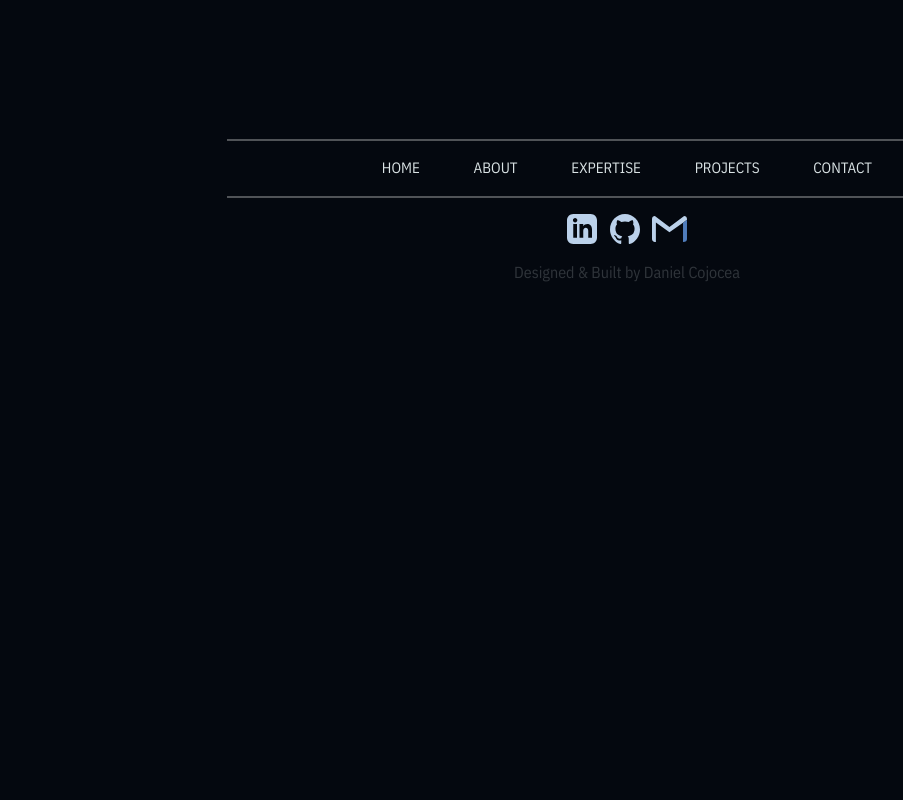
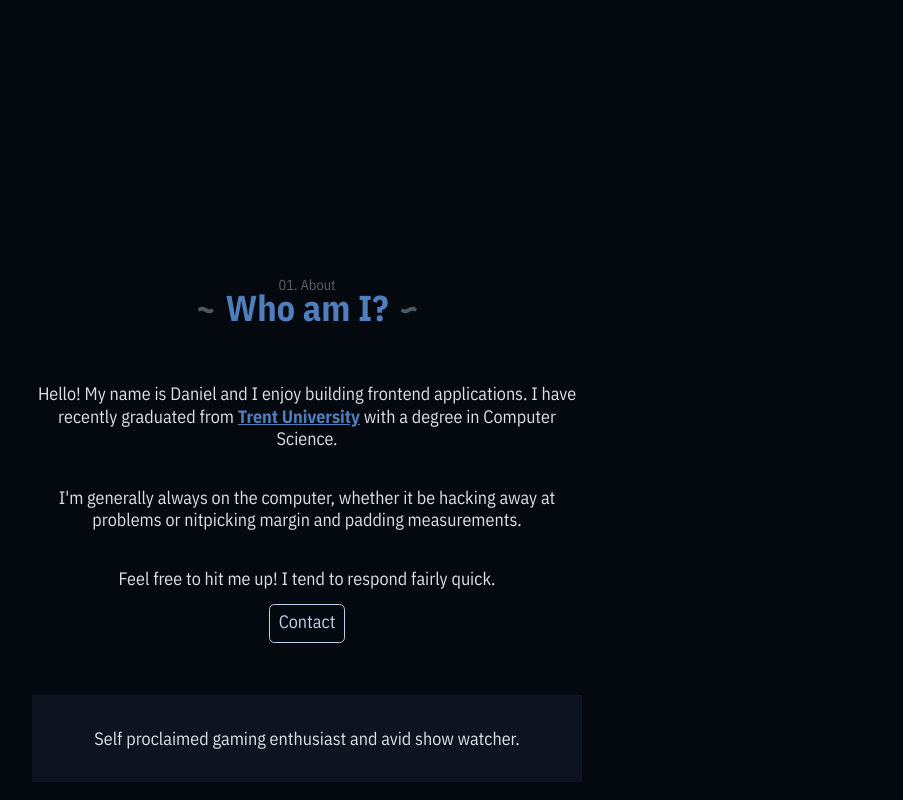
Before and after one commit to danielcj2/portfolio-v1, a React (Create React App) app: page / in a window 1280 px wide. Shown: the part 740-1540 px from the top of the page, without its empty margins (13-916 px from the left). Before the commit the page ends 1024 px from the top, so only its background shows below. Built offline with nearby package versions, Linux system fonts and the light colour scheme.

Commit message:
added About Me section

```diff
--- a/src/App.css
+++ b/src/App.css
@@ -6,7 +6,9 @@
   --powder-blue: #A1C6EA;
   --platinum: #DAE3E5;
   --columbia-blue: #BBD1EA;
+  --black-blue: #0D1320;
 }
+
 header{
   width: 500px;
   margin-left: auto;
@@ -44,8 +46,8 @@ header{
   height: 800px;
 }
 
-.intro{
-  width: 450px;
+.intro, .about{
+  width: 550px;
 }
 
 .intro>h3{
@@ -77,7 +79,7 @@ header{
   font-size: 1.2rem;
 }
 
-.resume-btn{
+.resume-btn, .contact-btn{
   text-decoration: none;
   color: var(--columbia-blue);
   border: solid 0.1rem var(--columbia-blue);
@@ -85,6 +87,57 @@ header{
   padding: 0.3rem 0.5rem 0.5rem 0.5rem;
   margin-left: 1rem;
   cursor: pointer;
+}
+
+.about{
+  color: var(--platinum);
+}
+
+.section-heading{
+  opacity: 0.4;
+  font-size: 0.8rem;
+  margin-bottom: -10px;
+  user-select: none;
+}
+
+.about>h2{
+  color: var(--glaucous);
+  font-size: 2rem;
+  font-weight: 700;
+  margin-bottom: 3rem;
+}
+
+.section-title::before, .section-title::after{
+  display: inline-block;
+  padding: 0 10px;
+  content: "~";
+  color: var(--columbia-blue);
+  opacity: 0.4;
+}
+
+.section-title::after{
+  transform: scale(-1, 1);
+}
+
+.about>p{
+  margin-top: 2rem;
+  line-height: 125%;
+}
+
+.about>p>a{
+  color: var(--glaucous);
+  font-weight: 700;
+}
+
+.contact-btn{
+  margin: 0;
+}
+
+.highlighted-text{
+  width: 100%;
+  background-color: var(--black-blue);
+  padding: 30px;
+  margin-top: 60px;
 }
 
 footer{
--- a/src/App.js
+++ b/src/App.js
@@ -1,6 +1,7 @@
 import Header from './components/Header';
 import Footer from './components/Footer';
 import Introduction from './components/Introduction';
+import About from './components/About';
 
 
 import './App.css';
@@ -10,6 +11,7 @@ function App() {
     <>
      <Header />
      <Introduction />
+     <About />
      <Footer />
     </>
   );
--- /dev/null
+++ b/src/components/About.js
@@ -0,0 +1,18 @@
+
+const About = () => {
+  return (
+    <div className="section d-flex justify-content-around align-items-center">
+      <div className="about text-center">
+        <div className="section-heading">01. About</div>
+        <h2 className="section-title">Who am I?</h2>
+        <p>Hello! My name is Daniel and I enjoy building frontend applications. I have recently graduated from <a href="_blank">Trent University</a> with a degree in Computer Science.</p>
+        <p>I'm generally always on the computer, whether it be hacking away at problems or nitpicking margin and padding measurements.</p>
+        <p>Feel free to hit me up! I tend to respond fairly quick.</p>
+        <a href="_blank" className="contact-btn">Contact</a>
+        <div className="highlighted-text">Self proclaimed gaming enthusiast and avid show watcher.</div>
+      </div>
+    </div>
+  )
+}
+
+export default About
--- a/src/index.css
+++ b/src/index.css
@@ -4,6 +4,7 @@
     margin: 0;
     border: 0;
     box-sizing: border-box;
+    font-size: 18px;
 }
 
 body {
```
